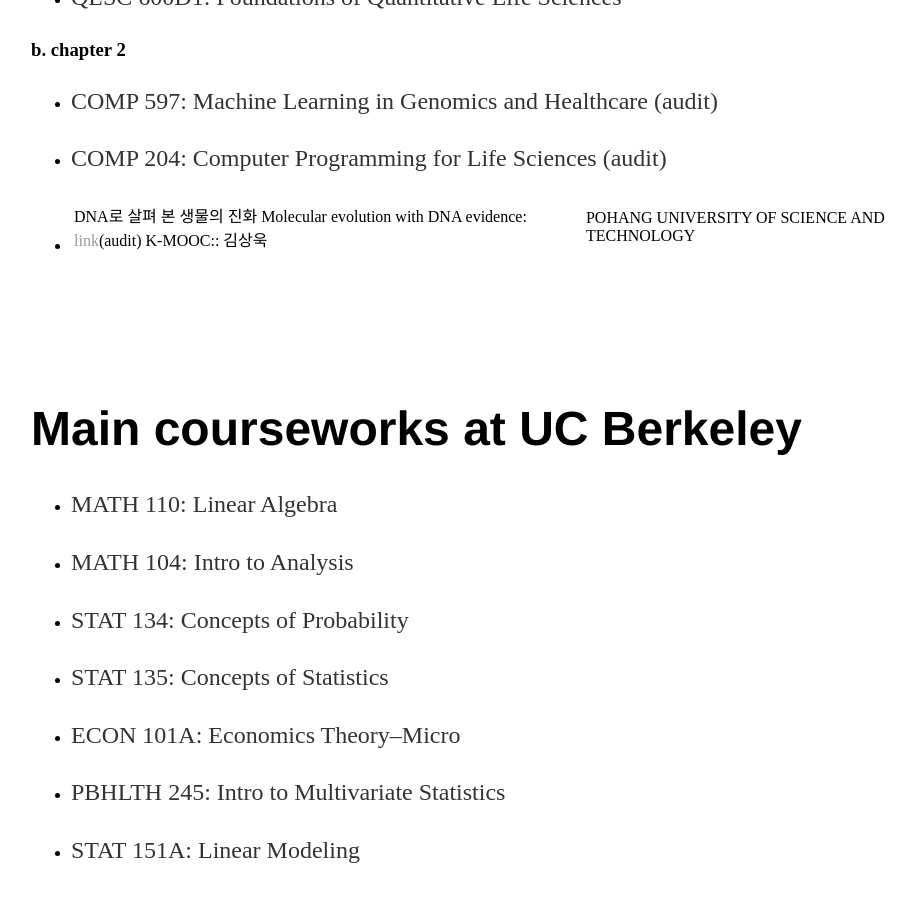
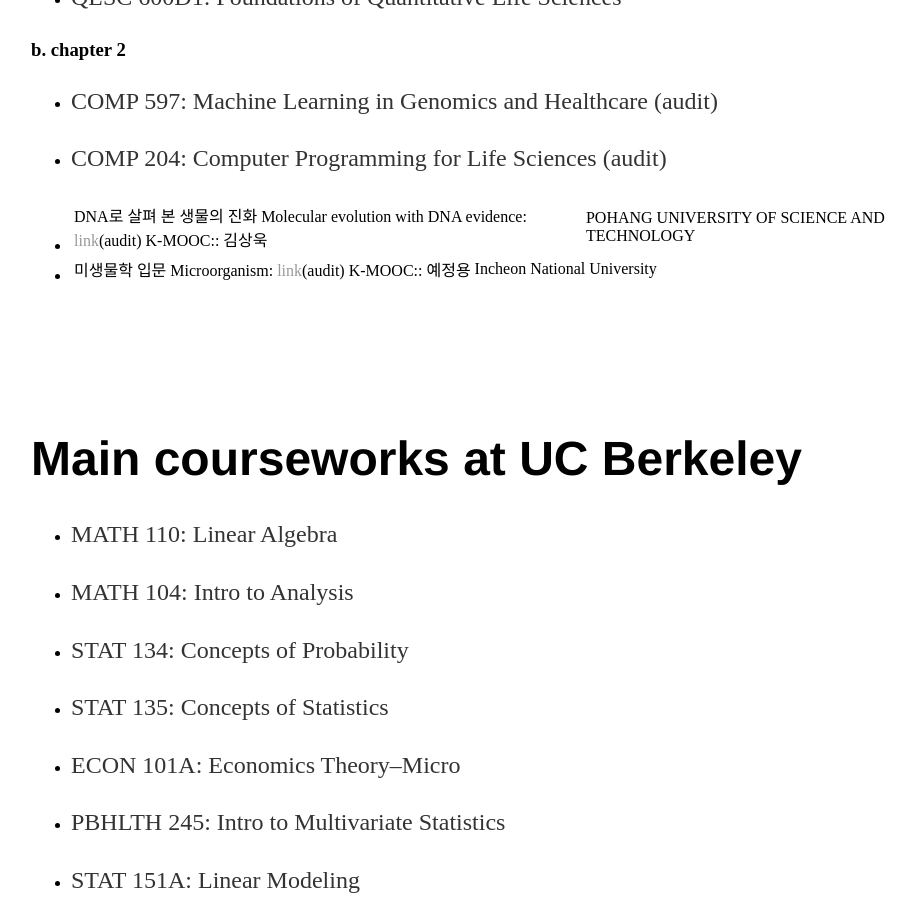
Before and after one commit to yjkweon24/yjkweon24.github.io, a Jekyll site: the page built from coursework/coursework.md, in a window 1280 px wide and 900 px high, scrolled down 435 px. Shown: the whole window, without its empty margins (161-1077 px from the left). Built offline with Jekyll 4.4.1, drawn with Linux system fonts in a browser that asks for light colours; our own code applies the rules of GitHub Pages for plain Markdown files.

Commit message:
Update coursework.md

```diff
--- a/coursework/coursework.md
+++ b/coursework/coursework.md
@@ -15,6 +15,8 @@
 * COMP 204: Computer Programming for Life Sciences (audit)
 
 * DNA로 살펴 본 생물의 진화 Molecular evolution with DNA evidence: [link](http://www.kmooc.kr/courses/course-v1:POSTECHk+LIFE422k+2019_T1/course/)(audit) K-MOOC:: 김상욱 | POHANG UNIVERSITY OF SCIENCE AND TECHNOLOGY
+
+* 미생물학 입문 Microorganism: [link](http://www.kmooc.kr/courses/course-v1:INU+INU002+2020_L2_4/course/)(audit) K-MOOC:: 예정용 | Incheon National University
 
 <br>
 
```
